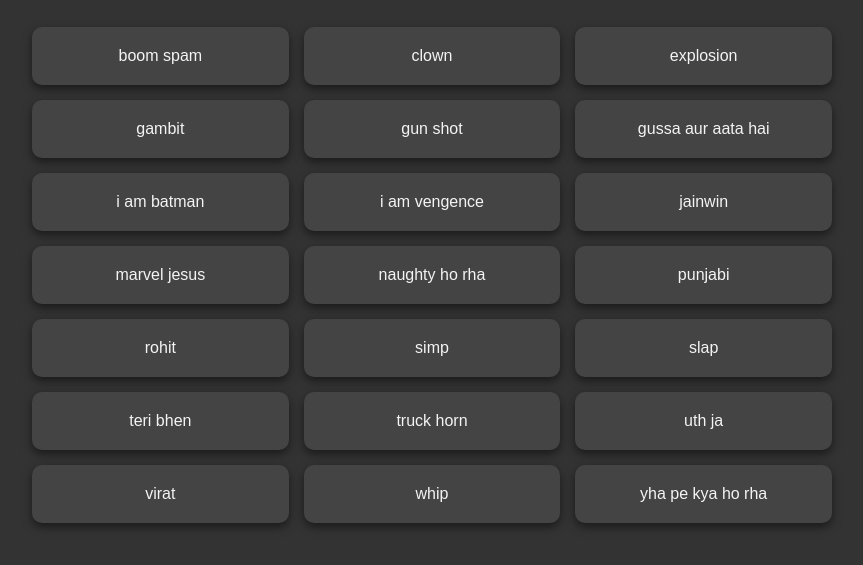
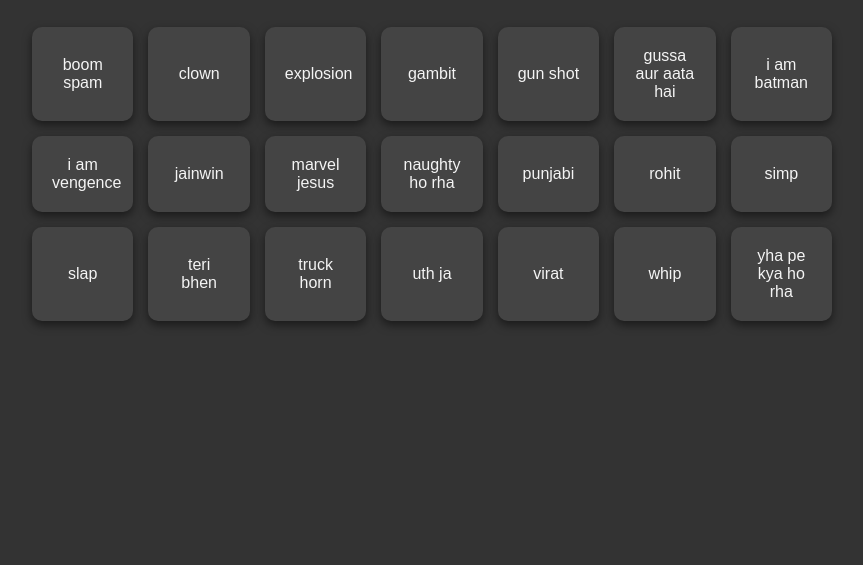
Before and after one commit to pawan-30/meme-sounboard, a plain HTML site: page index.html in a window 1280 px wide. Shown: the part 119-684 px from the top of the page, without its empty margins (208-1071 px from the left). Drawn offline with Linux system fonts and the light colour scheme.

Commit message:
Update styles.css

```diff
--- a/styles.css
+++ b/styles.css
@@ -1,42 +1,50 @@
 body {
     font-family: Arial, sans-serif;
-    background-color: #333; /* Dark theme background color */
-    color: #f4f4f4; /* Dark theme text color */
+    background-color: #333;
+    color: #f4f4f4;
     text-align: center;
     padding: 50px;
 }
 
 .container {
-    max-width: 800px; /* Container width */
+    width: 90%; /* Responsive width */
+    max-width: 800px;
     margin: auto;
 }
 
 h1 {
-    color: #f4f4f4; /* Dark theme heading color */
-    margin-bottom: 30px; /* Space below the heading */
+    color: #f4f4f4;
+    margin-bottom: 30px;
 }
 
 .buttons {
     display: grid;
-    grid-template-columns: repeat(3, 1fr); /* 3 items per row */
-    gap: 15px; /* Space between buttons */
-    margin-top: 20px; /* Space above the buttons */
+    grid-template-columns: repeat(auto-fill, minmax(100px, 1fr)); /* Responsive grid */
+    gap: 15px;
+    margin-top: 20px;
 }
 
 .sound-button {
-    width: 100%; /* Full width of the grid cell */
-    padding: 20px; /* Padding inside the button */
-    font-size: 16px; /* Font size */
+    width: 100%;
+    padding: 20px;
+    font-size: 16px;
     border: none;
-    border-radius: 10px; /* Rounded corners */
-    background-color: #444; /* Dark theme button color */
-    color: #f4f4f4; /* Dark theme button text color */
+    border-radius: 10px;
+    background-color: #444;
+    color: #f4f4f4;
     cursor: pointer;
-    transition: background-color 0.3s, transform 0.2s; /* Transition for hover effects */
-    box-shadow: 0 4px 10px rgba(0, 0, 0, 0.5); /* Subtle shadow for depth */
+    transition: background-color 0.3s, transform 0.2s;
+    box-shadow: 0 4px 10px rgba(0, 0, 0, 0.5);
 }
 
 .sound-button:hover {
-    background-color: #555; /* Darker hover color */
-    transform: translateY(-2px); /* Lift effect on hover */
+    background-color: #555;
+    transform: translateY(-2px);
 }
+
+@media (max-width: 600px) {
+    .sound-button {
+        font-size: 12px; /* Adjust font size */
+        padding: 10px; /* Adjust padding */
+    }
+}
```
